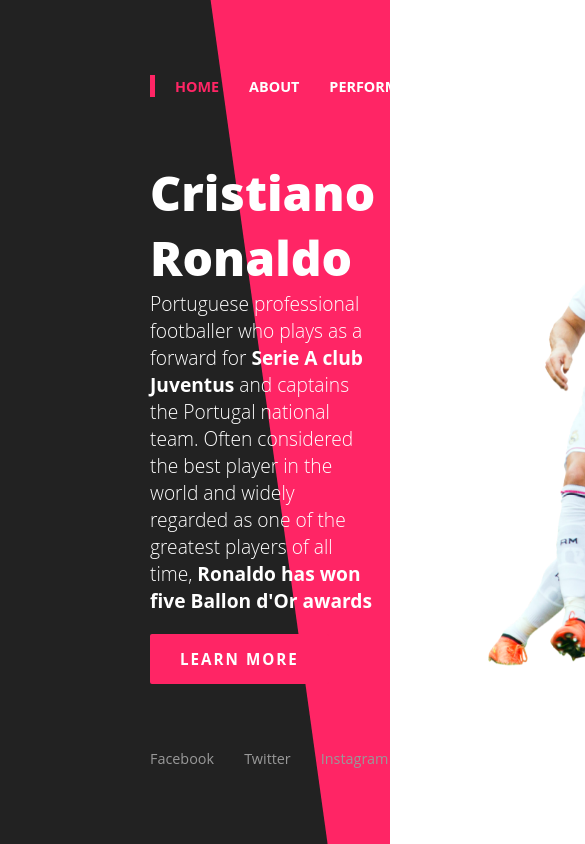
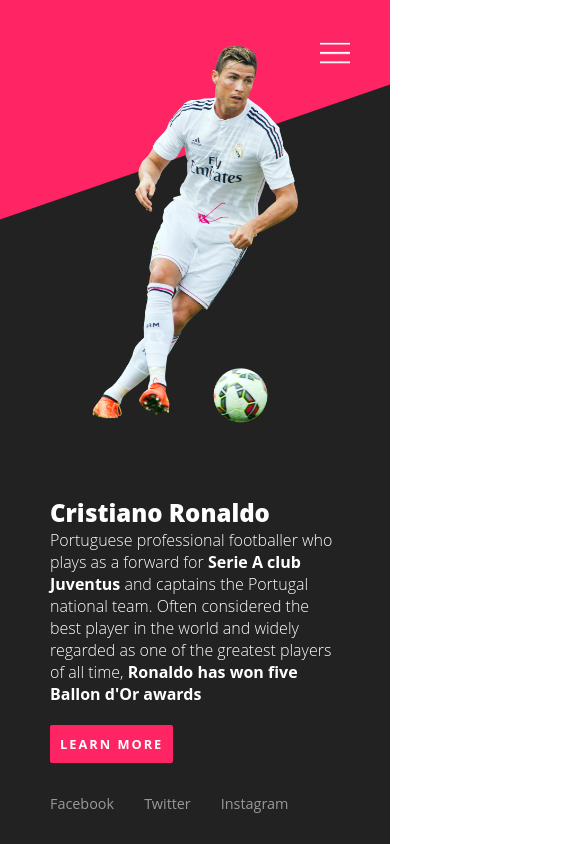
Before and after one commit to Anand987/CSS_PRACTICE, a plain HTML site: page LANDING_PAGE/index.html in a window 390 px wide. Shown: the top 844 px of the page, 585 px wide, since content can reach past the window. Drawn offline with Linux system fonts and the light colour scheme.

Commit message:
updated website - make responsive

```diff
--- a/LANDING_PAGE/index.html
+++ b/LANDING_PAGE/index.html
@@ -24,7 +24,7 @@
       <div class="imgBx">
         <img src="assets/cristiano-ronaldo.png" alt="Cristiano Pic" />
       </div>
-      <ul class="nav">
+      <ul class="nav" id="nav">
         <li><a href="#" class="active">Home</a></li>
         <li><a href="#">About</a></li>
         <li><a href="#">Performance</a></li>
@@ -37,5 +37,14 @@
         <li><a href="#">Instagram</a></li>
       </ul>
     </section>
+    <span class="menuicon" id="toggle" onclick="menuToggle()"></span>
+    <script>
+      function menuToggle() {
+        var nav = document.getElementById("nav");
+        nav.classList.toggle("active");
+        var toggle = document.getElementById("toggle");
+        toggle.classList.toggle("active");
+      }
+    </script>
   </body>
 </html>
--- a/LANDING_PAGE/style.css
+++ b/LANDING_PAGE/style.css
@@ -158,3 +158,82 @@ section .imgBx img {
     opacity: 1;
   }
 }
+
+@media (max-width: 991px) {
+  .menuicon {
+    position: fixed;
+    top: 40px;
+    right: 40px;
+    width: 30px;
+    height: 30px;
+    background: url(./assets/menu.png);
+    filter: invert(1);
+    background-size: 30px;
+    cursor: pointer;
+    background-repeat: no-repeat;
+    z-index: 10;
+  }
+  .menuicon.active {
+    background: url(./assets/close.png);
+    filter: invert(1);
+    background-size: 30px;
+    cursor: pointer;
+    background-repeat: no-repeat;
+    z-index: 10;
+  }
+  .nav {
+    position: fixed;
+    top: 0;
+    left: -100%;
+    width: 100%;
+    height: 100%;
+    background: rgba(0, 0, 0, 0.95);
+    flex-direction: column;
+    z-index: 9;
+    border: none;
+    padding: 50px;
+  }
+  .nav.active {
+    left: 0;
+  }
+  .nav li {
+    margin: 5px 0;
+  }
+  section {
+    flex-direction: column-reverse;
+    justify-content: center;
+    align-items: center;
+  }
+  section::before {
+    clip-path: polygon(0 0, 100% 0, 100% 10%, 0 26%);
+  }
+  section .content {
+    padding: 50px;
+    margin-bottom: 30px;
+  }
+  section .content h2 {
+    font-size: 1.5em;
+  }
+  section .content p {
+    font-size: 1em;
+  }
+  section .content a {
+    font-size: 0.8em;
+    padding: 10px;
+  }
+  section .imgBx {
+    max-width: 100%;
+    display: flex;
+    justify-content: center;
+    align-items: center;
+    padding-right: 0;
+    margin-top: 20px;
+  }
+  section .imgBx img {
+    width: 300px;
+  }
+  .sci {
+    left: 50px;
+    bottom: 30px;
+  }
+}
```
Also changed, not shown: LANDING_PAGE/assets/close.png (added), LANDING_PAGE/assets/menu.png (added).
